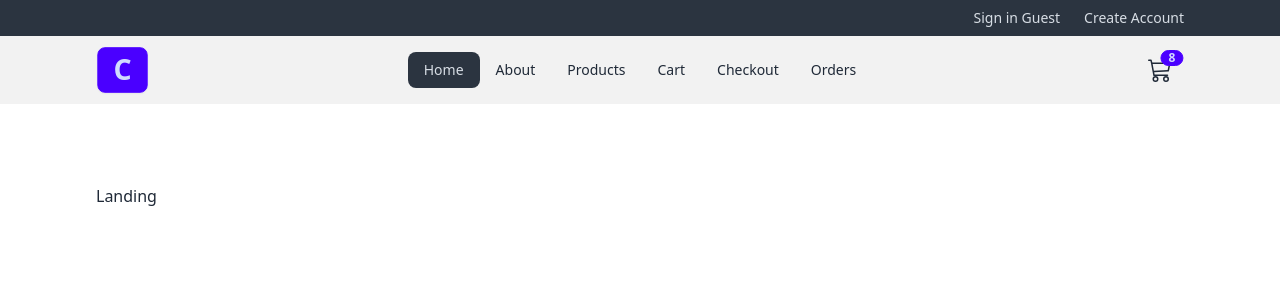
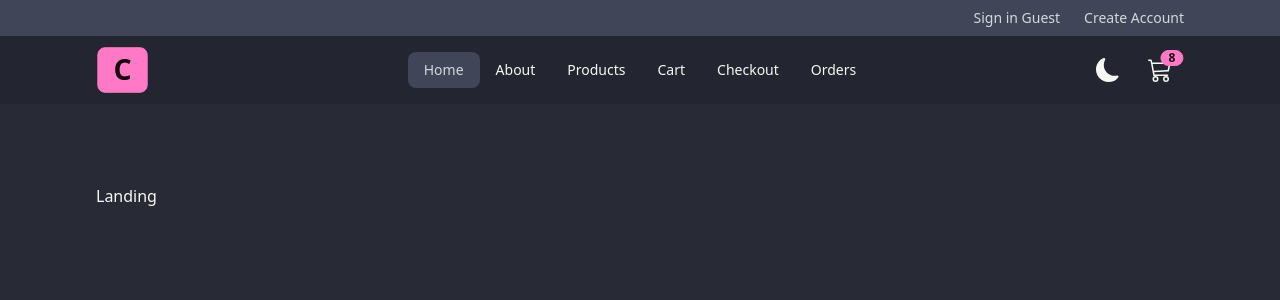
Before and after one commit to r8now/comfy-store, a React (Vite) app: page / in a window 1280 px wide. Shown: the top 300 px of the page. Built offline with nearby package versions, Linux system fonts and the light colour scheme.

Commit message:
Update HTML and Navbar component with theme functionality

```diff
--- a/index.html
+++ b/index.html
@@ -1,5 +1,5 @@
 <!doctype html>
-<html lang="en">
+<html lang="en" >
   <head>
     <meta charset="UTF-8" />
     <link rel="icon" type="image/svg+xml" href="/vite.svg" />
--- a/src/components/Navbar.jsx
+++ b/src/components/Navbar.jsx
@@ -2,8 +2,34 @@ import { BsCart3, BsMoonFill, BsSunFill } from "react-icons/bs";
 import { FaBarsStaggered } from "react-icons/fa6";
 import { NavLink } from "react-router-dom";
 import NavLinks from "./NavLinks";
+import { useEffect, useState } from "react";
+
+const themes = {
+  dracula: "dracula",
+  synthwave: "synthwave",
+};
+
+const getThemeFromLocalStorage = () => {
+    let theme = localStorage.getItem("theme");
+    if (theme) {
+        return theme;
+        }
+    return themes.dracula;
+}
 
 const Navbar = () => {
+  const [theme, setTheme] = useState(getThemeFromLocalStorage());
+  const handleTheme = () => {
+    const {dracula,synthwave} = themes;
+    const newTheme = theme === dracula ? synthwave : dracula;
+    setTheme(newTheme);
+  };
+
+  useEffect(() => {
+    document.documentElement.setAttribute("data-theme", theme);
+    localStorage.setItem("theme", theme);
+  }, [theme]);
+
   return (
     <nav className="bg-base-200">
       <div className="navbar align-element ">
@@ -29,13 +55,20 @@ const Navbar = () => {
           </div>
         </div>
         <div className="navbar-center hidden lg:flex">
-            <ul className="menu menu-horizontal">
-                <NavLinks />
-            </ul>
+          <ul className="menu menu-horizontal">
+            <NavLinks />
+          </ul>
         </div>
 
         <div className="navbar-end">
           {/* THEME ICONS */}
+          <label className="swap swap-rotate">
+            <input type="checkbox" onChange={handleTheme} />
+
+            <BsSunFill className="swap-on h-6 w-6" />
+
+            <BsMoonFill className="swap-off h-6 w-6" />
+          </label>
           {/* CART LINK*/}
           <NavLink to="cart" className="btn btn-ghost btn-circle btn-md ml-4">
             <div className="indicator">
--- a/tailwind.config.cjs
+++ b/tailwind.config.cjs
@@ -5,4 +5,7 @@ export default {
     extend: {},
   },
   plugins: [require("@tailwindcss/typography"), require("daisyui")],
+  daisyui: {
+    themes: ["winter", "dracula", "synthwave"],
+  },
 };
```
